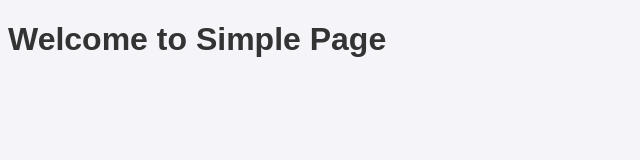
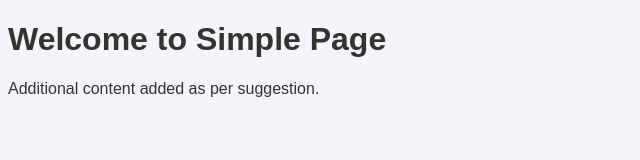
Before and after one commit to cchalla1/simple-pagek36, a plain HTML site: page index.html in a window 1280 px wide. Shown: the whole page, without its empty margins (0-640 px from the left). Drawn offline with Linux system fonts and the light colour scheme.

Commit message:
Update HTML page with suggested content

```diff
--- a/index.html
+++ b/index.html
@@ -1 +1 @@
-<!DOCTYPE html><html><head><title>Simple Page</title><style>body { font-family: Arial, sans-serif; background-color: #f4f4f9; color: #333; }</style></head><body><h1>Welcome to Simple Page</h1></body></html>
+<!DOCTYPE html><html><head><title>Simple Page</title><style>body { font-family: Arial, sans-serif; background-color: #f4f4f9; color: #333; }</style></head><body><h1>Welcome to Simple Page</h1><p>Additional content added as per suggestion.</p></body></html>
```
